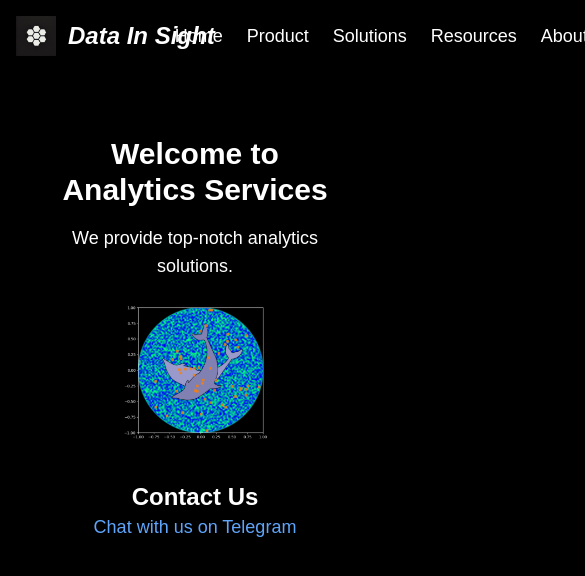
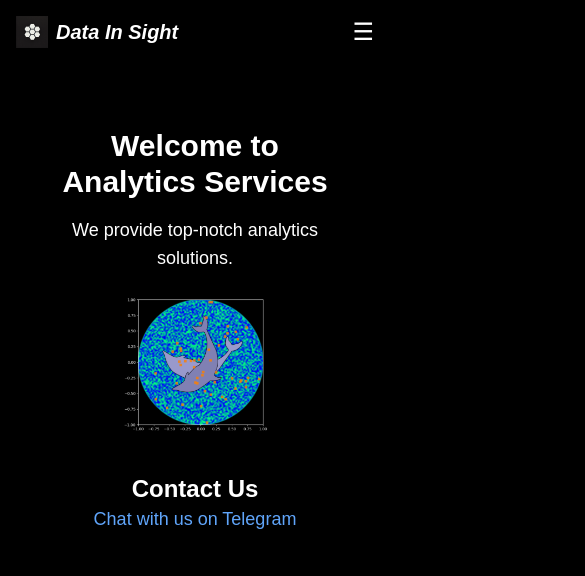
Before and after one commit to KseniiaBogatenkova/analytics-services, a React (Create React App) app: page / in a window 390 px wide. Shown: the top 576 px of the page, 585 px wide, since content can reach past the window. Built offline with nearby package versions, Linux system fonts and the light colour scheme.

Commit message:
Improve mobile layout

```diff
--- a/src/components/Navbar.js
+++ b/src/components/Navbar.js
@@ -1,40 +1,61 @@
-import React from "react";
+import React, { useState } from "react";
 import { Link } from "react-router-dom";
 import logo from "../assets/logo.png";
 
 const Navbar = () => {
+  const [isOpen, setIsOpen] = useState(false);
+
   return (
-    <nav className="bg-black text-white flex items-center justify-between p-4">
-      <div className="flex items-center space-x-3">
-        <img src={logo} alt="Logo" className="w-10 h-10" />
-        <span className="text-2xl font-semibold italic whitespace-nowrap">
-          Data In Sight
-        </span>
+    <nav className="bg-black text-white p-4">
+      {/* Шапка (логотип + кнопка) */}
+      <div className="flex items-center justify-between">
+        {/* Логотип и название */}
+        <div className="flex items-center space-x-2">
+          <img src={logo} alt="Logo" className="w-8 h-8 sm:w-10 sm:h-10" />
+          <span className="text-xl sm:text-2xl font-semibold italic whitespace-nowrap">
+            Data In Sight
+          </span>
+        </div>
+
+        {/* Кнопка бургера: показывается только на маленьких экранах */}
+        <button
+          className="text-2xl sm:hidden"
+          onClick={() => setIsOpen(!isOpen)}
+        >
+          ☰
+        </button>
       </div>
 
-      <ul className="flex space-x-6 text-lg">
+      {/* Пункты меню */}
+      <ul
+        className={`
+          mt-4 sm:mt-0
+          ${isOpen ? "block" : "hidden"}
+          sm:flex sm:space-x-6 text-lg
+        `}
+      >
         <li>
-          <Link to="/" className="hover:underline">
+          <Link to="/" className="hover:underline block py-1 sm:py-0">
             Home
           </Link>
         </li>
         <li>
-          <Link to="/product" className="hover:underline">
+          <Link to="/product" className="hover:underline block py-1 sm:py-0">
             Product
           </Link>
         </li>
         <li>
-          <Link to="/solutions" className="hover:underline">
+          <Link to="/solutions" className="hover:underline block py-1 sm:py-0">
             Solutions
           </Link>
         </li>
         <li>
-          <Link to="/resources" className="hover:underline">
+          <Link to="/resources" className="hover:underline block py-1 sm:py-0">
             Resources
           </Link>
         </li>
         <li>
-          <Link to="/about" className="hover:underline">
+          <Link to="/about" className="hover:underline block py-1 sm:py-0">
             About
           </Link>
         </li>
```
